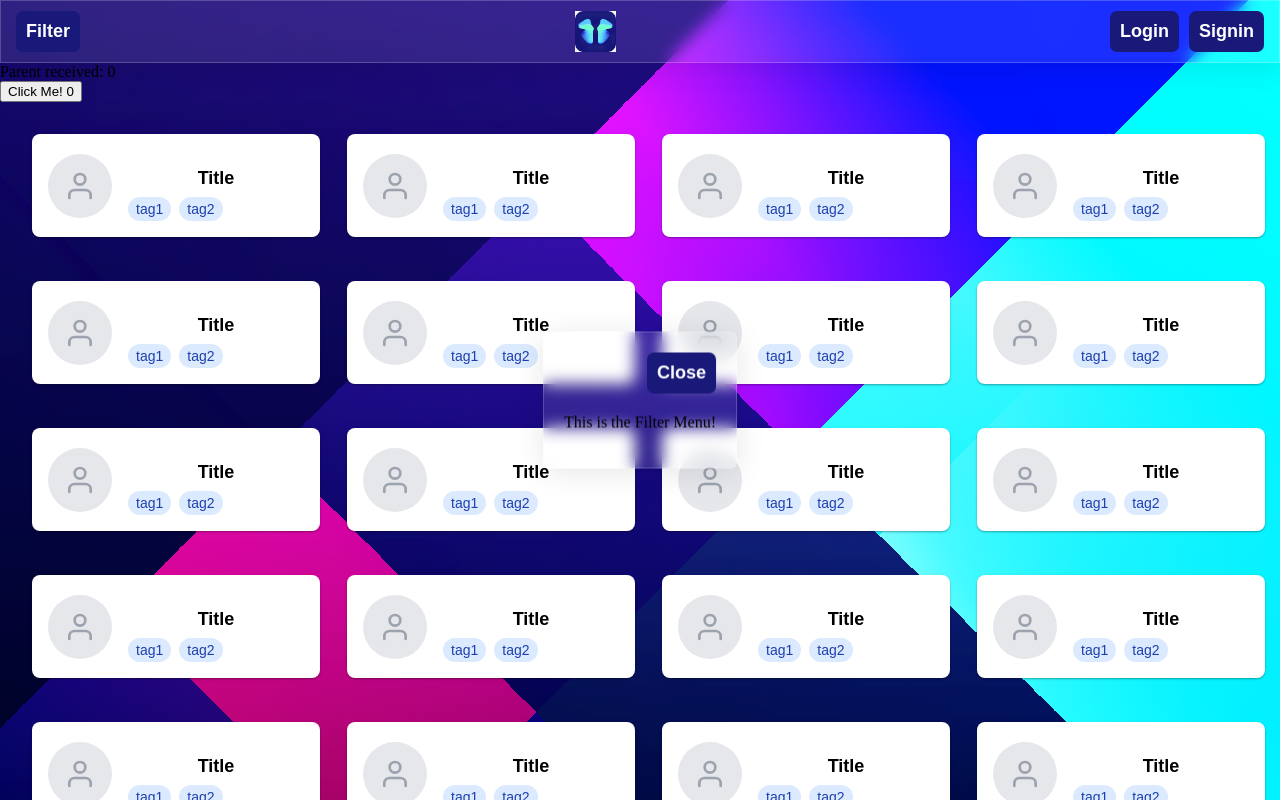
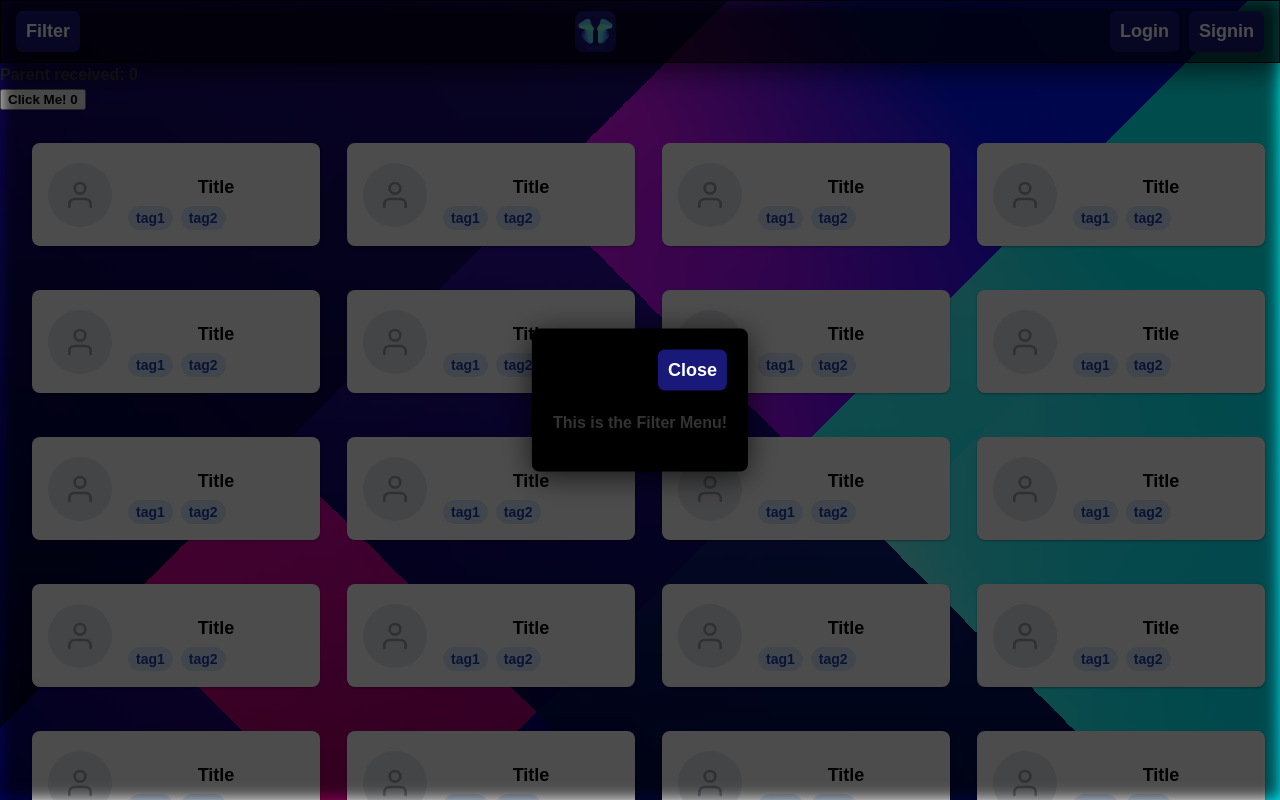
Before and after one commit to LuckyToaster/salsa_frontend, a React (Vite) app: page / in a window 1280 px wide. Both pictures are taken after a click on the button "Filter". Built offline with nearby package versions, Linux system fonts and the light colour scheme.

Commit message:
Your commit message here

```diff
--- a/src/Form.jsx
+++ b/src/Form.jsx
@@ -67,19 +67,26 @@ const styles = {
 }
 
 
-export function LogInForm({sendToParent}) {
-    const loginInitials = { username: '', password: '' }
+
+
+export function LogInForm({ sendToParent }) {
+    const loginInitials = { username: '', password: '' };
     const loginSchema = object({
         username: string().required('Username is required'),
-        password: string().required('Password is required')
-    })
+        password: string().required('Password is required'),
+    });
+
     return (
-        <Form sendToParent={sendToParent} initialValues={loginInitials} validationSchema={loginSchema} submitButton='Log In'>
-            <FormRow name='username' label='User Name'/>
-            <FormRow name='password' label='Password'/>
-        </Form>
-    )
+        <div>
+
+            <Form sendToParent={sendToParent} initialValues={loginInitials} validationSchema={loginSchema} submitButton="Log In">
+                <FormRow name="username" label="User Name" />
+                <FormRow name="password" label="Password" />
+            </Form>
+        </div>
+    );
 }
+
 
 
 export function SignInForm({sendToParent}) {
--- a/src/Header.jsx
+++ b/src/Header.jsx
@@ -1,10 +1,10 @@
 import ModalButton from './ModalButton.jsx'
 import { SignInForm, LogInForm } from './Form.jsx'
-import logo from './assets/logo.jpeg'
+import logo from './assets/logosals.png'
 
 export default function Header() {
     return (
-        <header className='glass-background' style={styles.header}>
+        <header className='black-background' style={styles.header}>
             <nav style={styles.nav}>
                 <ModalButton title='Filter' className='headerButton'>
                     <p>This is the Filter Menu!</p>
--- a/src/ModalButton.jsx
+++ b/src/ModalButton.jsx
@@ -8,10 +8,11 @@ export default function ModalButton({title, className, style, children}) {
             <button className={className} style={style} onClick={() => setIsOpen(true)}>{title}</button>
             {isOpen && createPortal(
                 <>
-                    <div style={styles.overlay}/>
-                    <div className='glass-background' style={styles.modal}>
+                    <div style={styles.overlay} />
+                    <div className='black-background' style={styles.modal}>
                         <div style={styles.div}>
                             <button className={className} onClick={() => setIsOpen(false)}>Close</button>
+
                         </div>
                         {children}
                     </div>
@@ -22,7 +23,6 @@ export default function ModalButton({title, className, style, children}) {
     )
 }
 
-
 const styles = {
     overlay: {
         position: 'fixed',
@@ -31,6 +31,9 @@ const styles = {
         justifyContent: 'center',
         alignItems: 'center',
         zIndex: 9998,
+        background: 'rgba(0, 0, 0, 0.7)',  // Dark background for the overlay
+        filter: 'blur(8px)',  // Apply the blur effect to the overlay
+        transition: 'filter 0.3s ease',  // Smooth transition for the blur effect
     },
     modal: {
         position: 'fixed',
@@ -40,7 +43,8 @@ const styles = {
         padding: '20px',
         zIndex: '9999',
         borderRadius: '7px',
-        transition: 'opacity 0.3s ease-in-out',
+        background: 'rgb(0, 0, 0)',  // Keep the modal background clear
+        boxShadow: '0 5px 30px rgba(0, 0, 0, 0.7)',  // Default shadow for the modal itself
     },
     div: {
         display: 'flex',
--- a/src/main.css
+++ b/src/main.css
@@ -1,13 +1,20 @@
+/*background*/
 html, body, #root {
     margin: 0;
     padding: 0;
     min-height: 100vh;
     width: 100%;
     overflow-x: hidden; /* Prevents horizontal scrolling */
+
 }
-
+/* background*/
 body {
     position: fixed;
+    font-family: 'Arial', sans-serif; /* Choose a clean font */
+    font-size: 16px; /* Base font size */
+    font-weight: bold; /* Bold text by default */
+    color: #333; /* Default text color */
+    line-height: 1.5; /* Improved readability */
     top: 0;
     left: 0;
     right: 0;
@@ -15,18 +22,11 @@ body {
     z-index: -1;
     background-size: cover;
     background-attachment: fixed;
-    /* cool background - from https://csspro.com/css-gradients/ */
-    /*
-    background-image: radial-gradient(65% 100% at 50% 0%, #00FF94 0%, rgba(0, 255, 148, 0.25) 100%), linear-gradient(230deg, #000000 25%, #170059 100%), linear-gradient(215deg, #FFEBB9 10%, #19004E 80%), radial-gradient(100% 245% at 100% 100%, #FFFFFF 0%, #000353 100%), linear-gradient(125deg, #1400FF 0%, #3A0000 100%), linear-gradient(225deg, #00F0FF 30%, #000B6F 45%, #00EBFC 45%, #001676 65%, #00E1F6 65%, #001676 85%, #00ECFD 85%, #001676 100%), linear-gradient(135deg, #00F0FF 0%, #000B6F 15%, #00EBFC 15%, #001676 35%, #00E1F6 35%, #001676 55%, #00ECFD 55%, #001676 100%);
-    background-blend-mode: soft-light, screen, overlay, overlay, difference, overlay, normal;
-    */
-    /*
-    background-image: radial-gradient(50% 123.47% at 50% 50%, #00FF94 0%, #720059 100%), linear-gradient(121.28deg, #669600 0%, #FF0000 100%), linear-gradient(360deg, #0029FF 0%, #8FFF00 100%), radial-gradient(100% 164.72% at 100% 100%, #6100FF 0%, #00FF57 100%), radial-gradient(100% 148.07% at 0% 0%, #FFF500 0%, #51D500 100%);
-    background-blend-mode: screen, color-dodge, overlay, difference, normal;
-    */
-
-
-    background-image: linear-gradient(123deg, #FFFFFF 0%, #00B2FF 100%), linear-gradient(236deg, #BAFF99 0%, #005E64 100%), linear-gradient(180deg, #FFFFFF 0%, #002A5A 100%), linear-gradient(225deg, #0094FF 20%, #BFF4ED 45%, #280F34 45%, #280F34 70%, #FF004E 70%, #E41655 85%, #B30753 85%, #B30753 100%), linear-gradient(135deg, #0E0220 15%, #0E0220 35%, #E40475 35%, #E40475 60%, #48E0E4 60%, #48E0E4 68%, #D7FBF6 68%, #D7FBF6 100%);
+    background-image: linear-gradient(123deg, #FFFFFF 0%, #00B2FF 100%),
+                      linear-gradient(236deg, #BAFF99 0%, #005E64 100%),
+                      linear-gradient(180deg, #FFFFFF 0%, #002A5A 100%),
+                      linear-gradient(225deg, #0094FF 20%, #BFF4ED 45%, #280F34 45%, #280F34 70%, #FF004E 70%, #E41655 85%, #B30753 85%, #B30753 100%),
+                      linear-gradient(135deg, #0E0220 15%, #0E0220 35%, #E40475 35%, #E40475 60%, #48E0E4 60%, #48E0E4 68%, #D7FBF6 68%, #D7FBF6 100%);
     background-blend-mode: overlay, overlay, overlay, darken, normal;
 }
 
@@ -34,7 +34,7 @@ body {
   position: relative;
   z-index: 1;
 }
-
+/* button form and color*/
 .headerButton {
     font-size: large;
     font-weight: bold;
@@ -46,15 +46,47 @@ body {
     transition: all 0.3s ease;
 }
 
+/*cambio color boton cuando hover*/
 .headerButton:hover {
     background-color: rgba(113, 255, 207, 1);
     box-shadow: 0 5px 15px rgba(0,0,0,0.2);  /* shadow for depth */
 }
+/*nothing?*/
+.glass-background {
 
-.glass-background {
     background: rgba(255, 255, 255, 0.1);
     backdrop-filter: blur(8px);
     -webkit-backdrop-filter: blur(8px);  /* for Safari */
     border: 1px solid rgba(255, 255, 255, 0.2);  /* subtle border */
     box-shadow: 0 4px 30px rgba(0, 0, 0, 0.1);  /* subtle shadow */
 }
+/* blue buttons*/
+.black-background{
+    background: rgb(0, 0, 0, 0.7);
+    backdrop-filter: none;
+    -webkit-backdrop-filter: none;
+    border: 1px solid rgb(0, 0, 0);
+    box-shadow: 0 5px 30px rgba(0, 0, 0, 0.7);
+}
+/* cards bold text*/
+button {
+    font-weight: bold; /* Makes all button text bold */
+}
+
+/* garbage code
+.black-background {
+    position: relative;
+    background: rgb(0, 0, 0);
+    backdrop-filter: none;
+    -webkit-backdrop-filter: none;
+    border: 1px solid rgb(0, 0, 0);
+    box-shadow: 0 5px 30px rgba(0, 0, 0, 0.7);
+    transition: box-shadow 0.3s ease, filter 0.3s ease;
+    z-index: 1;
+}
+
+.black-background:hover {
+    box-shadow: 0 10px 100px rgba(0, 0, 0, 0.7);
+    filter: blur(8px);
+}
+*/
```
Also changed, not shown: src/assets/logo.jpeg (deleted), src/assets/logosals.png (added).
